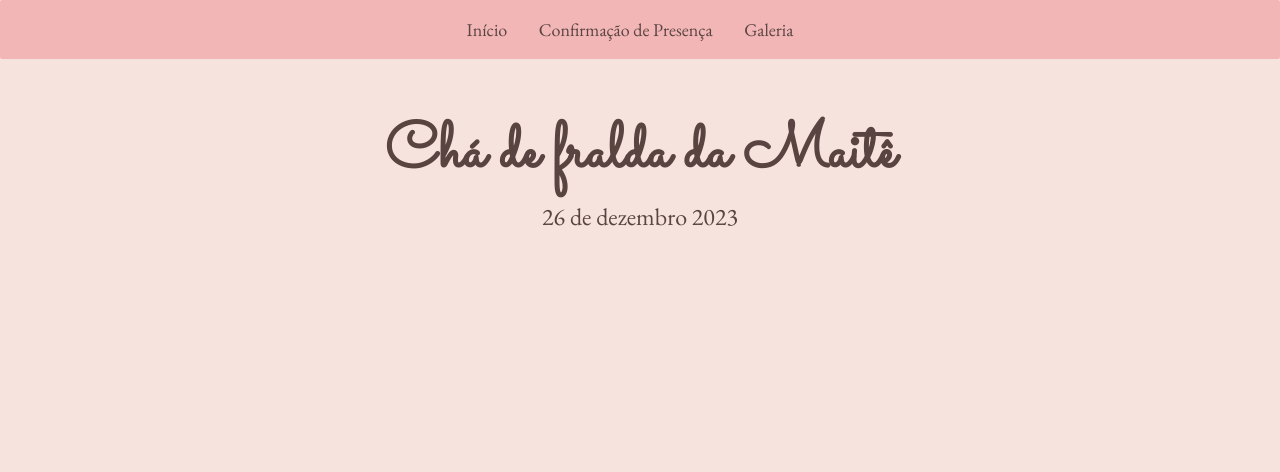
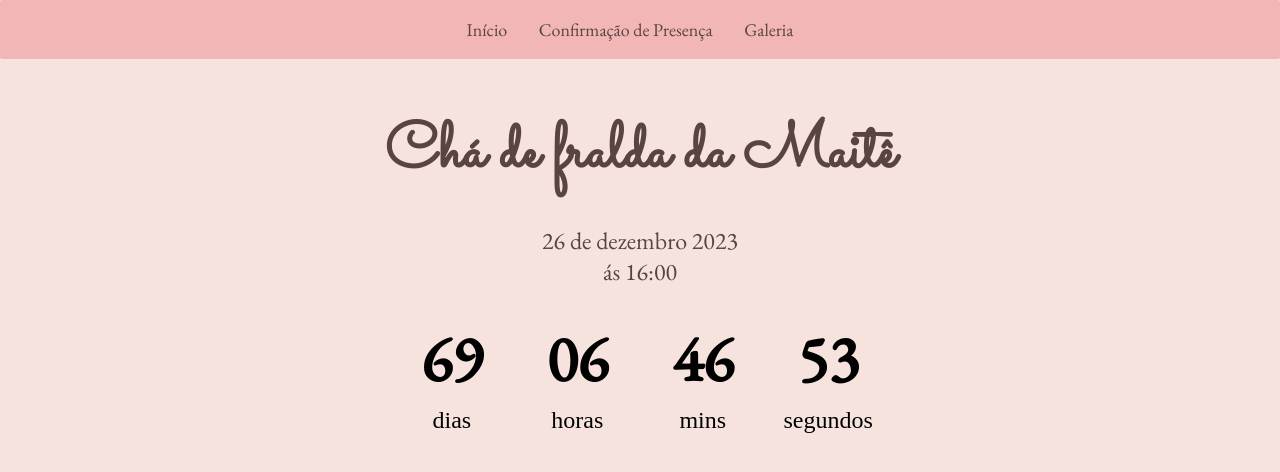
Before and after one commit to Tulipiz/Lista-de-convidados, a plain HTML site: page index.html in a window 1280 px wide. Drawn offline with nearby package versions, Linux system fonts and the light colour scheme.

Commit message:
create countdown

```diff
--- a/index.html
+++ b/index.html
@@ -30,7 +30,27 @@
     </div>
     <div id="subtitle-menu">
         26 de dezembro 2023
+        <br>
+        ás 16:00
     </div>
-    <script src="script.js"></script>
+    <div class="countdown-container">
+        <div class="countdown-el days-c">
+            <p class="text" id="days">0</p>
+            <span>dias</span>
+        </div>
+        <div class="countdown-el hours-c">
+            <p class="text" id="hours">0</p>
+            <span>horas</span>
+        </div>
+        <div class="countdown-el mins-c">
+            <p class="text" id="mins">0</p>
+            <span>mins</span>
+        </div>
+        <div class="countdown-el seconds-c">
+            <p class="text" id="seconds">0</p>
+            <span>segundos</span>
+        </div>
+    </div>
+    <script src="script.js" defer></script>
   </body>
 </html>
--- a/script.js
+++ b/script.js
@@ -1,7 +1,35 @@
-const togglemMenu = () => {
-    const menu = document.querySelector('#heading ul');
-    menu.classList.toggle('show-menu');
+const daysEl = document.getElementById("days");
+const hoursEl = document.getElementById("hours");
+const minsEl = document.getElementById("mins");
+const secondsEl = document.getElementById("seconds");
+
+const teaBaby = "26 dec 2023";
+/* Função do  Countdown(contagem regressiva)*/
+function countdown() {
+    const teaBabyDate = new Date(teaBaby);
+    const currentDate = new Date();
+
+    const totalSeconds = (teaBabyDate - currentDate) / 1000;
+    const days = Math.floor(totalSeconds / 3600 / 24);
+    const hours = Math.floor(totalSeconds / 3600) % 24;
+    const mins = Math.floor(totalSeconds / 60) % 60;
+    const seconds = Math.floor(totalSeconds) % 60;
+
+    daysEl.innerHTML = days;
+    hoursEl.innerHTML = formatTime(hours);
+    minsEl.innerHTML = formatTime(mins);
+    secondsEl.innerHTML = formatTime(seconds);
+
+    if(totalSeconds <= 0){
+        daysEl.innerHTML = 0;
+        hoursEl.innerHTML = 0;
+        minsEl.innerHTML = 0;
+        secondsEl.innerHTML = 0;
+    }
 }
+function formatTime(time){
+    return time < 10 ? `0${time}` : time;
+}
+countdown();
 
-const menuButton = document.querySelector('.menu-button');
-menuButton.addEventListener('click'. togglemMenu);
+setInterval(countdown, 1000);
--- a/style.css
+++ b/style.css
@@ -11,6 +11,7 @@
     --background-color: rgba(242, 209, 201, 0.6);
 }
 body {
+
     background: var(--background-color);
 }
 /*Cabeçalho ou heading*/
@@ -57,11 +58,34 @@ ul li a:hover {
 }
 
 #subtitle-menu {
+    padding: 24px;
     text-align: center;
     font-family: 'EB Garamond',serif;
-    font-size: x-large;
+    font-size: x-large ;
     color: var(--text-color);
 }
+.countdown-container {
+    display: flex;
+    flex-wrap: wrap;
+    justify-content: center;
+    /* border: 1px solid #000; */
+}
+.text{
+    font-family: 'EB Garamond',serif;
+    color: ;
+    font-weight: bold;
+    font-size: 4rem;
+    line-height: 1;
+    margin: 1rem 2rem;
+}
+
+.countdown-el{
+    text-align: center;
+}
+.countdown-el span{
+    font-size: 1.5rem;
+}
+
 
 /* @media (max-width: 768px){
     #heading ul{
```
